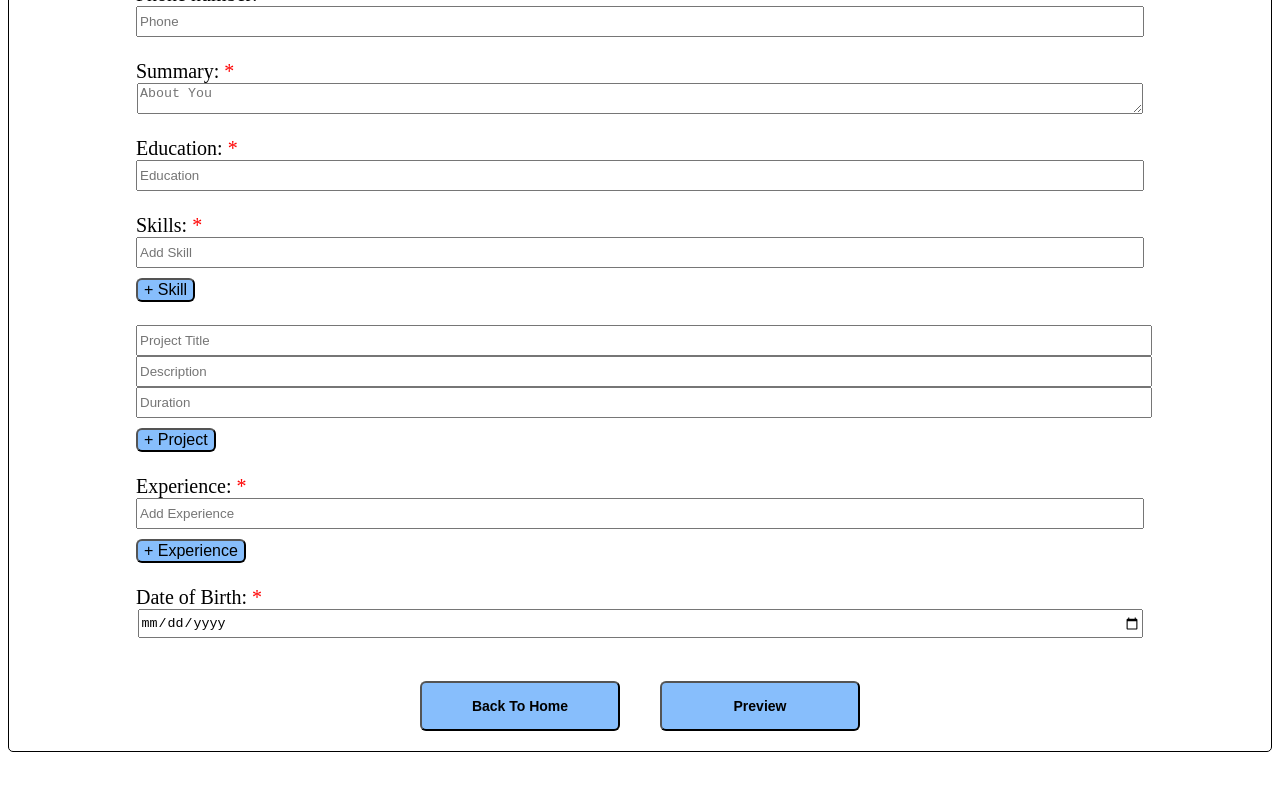
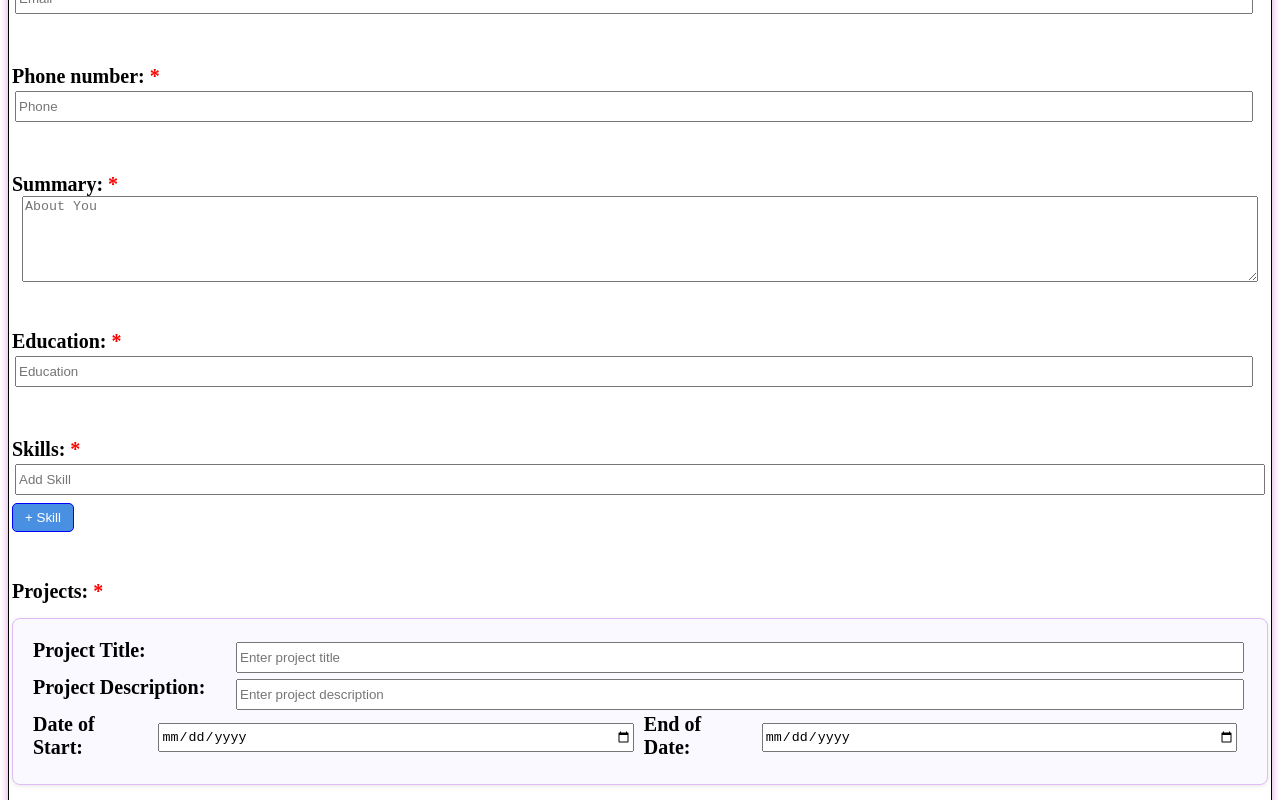
Before and after one commit to simransh05/Resume-App, a React (Vite) app in the folder Frontend/: page /form in a window 1280 px wide. Shown: the part 260-1060 px from the top of the page. Before the commit the page ends 1020 px from the top, so only its background shows below. Built offline with nearby package versions, Linux system fonts and the light colour scheme; no server answers.

Commit message:
Change UI

```diff
--- a/Frontend/src/Components/Form.jsx
+++ b/Frontend/src/Components/Form.jsx
@@ -17,11 +17,11 @@ function Form() {
       {
         title: "",
         description: "",
-        duration: ""
+        start_date: "",
+        end_date: ""
       }
     ],
     experience: [""],
-    dob: ""
   });
 
   const navigate = useNavigate();
@@ -185,27 +185,57 @@ function Form() {
         <br />
 
         <label className="form-label">
+          <div className="main">
+            Projects: <span className="required">*</span>
+          </div>
           {data.projects.map((project, i) => (
-            <div key={i} className="project">
+            <div key={i} className="project-box">
               <div className="project-data">
+                <div className={i === 0 ? "project-group" : "project-group-2"}>
+                  <label className={i === 0 ? "label-form" : "label-form-2"}>Project Title:</label>
                   <input
                     type="text"
-                  placeholder="Project Title"
-                  value={project.title||""}
+                    placeholder="Enter project title"
+                    value={project.title || ""}
                     onChange={(e) => handleProjectChange(i, "title", e.target.value)}
+                    required
                   />
+                </div>
+
+                <div className={i === 0 ? "project-group" : "project-group-2"}>
+                  <label className={i === 0 ? "label-form" : "label-form-2"}>Project Description:</label>
                   <input
                     type="text"
-                  placeholder="Description"
+                    placeholder="Enter project description"
                     value={project.description || ""}
                     onChange={(e) => handleProjectChange(i, "description", e.target.value)}
+                    required
                   />
+                </div>
+
+                <div className={i === 0 ? "date-fields" : "date-fields-2"}>
+                  <div className={i === 0 ? "project-group" : "project-group-2"}>
+                    <label>Date of Start:</label>
                     <input
-                  type="text"
-                  placeholder="Duration"
-                  value={project.duration || ""}
-                  onChange={(e) => handleProjectChange(i, "duration", e.target.value)}
+                      className="dates"
+                      type="date"
+                      value={project.start_date || ""}
+                      onChange={(e) => handleProjectChange(i, "start_date", e.target.value)}
+                      required
                     />
+                  </div>
+
+                  <div className={i === 0 ? "project-group" : "project-group-2"}>
+                    <label>End of Date:</label>
+                    <input
+                      type="date"
+                      className="dates"
+                      value={project.end_date || ""}
+                      onChange={(e) => handleProjectChange(i, "end_date", e.target.value)}
+                      required
+                    />
+                  </div>
+                </div>
               </div>
 
               {i > 0 && (
@@ -263,19 +293,6 @@ function Form() {
         </label>
         <br />
 
-        <label className="form-label">
-          Date of Birth: <span className="required">*</span>
-          <input
-            className="form-input"
-            name="dob"
-            type="date"
-            value={data.dob}
-            onChange={handleChange}
-            required
-          />
-        </label>
-        <br />
-
         <div className="submit">
           {!id && (
             <button
--- a/Frontend/src/Components/Resume.jsx
+++ b/Frontend/src/Components/Resume.jsx
@@ -2,7 +2,7 @@ import React, { useEffect, useState } from "react";
 import { useParams, useNavigate } from "react-router-dom";
 import axios from "axios";
 import "../Resume.css";
-import { FaPhone, FaEnvelope, FaCalendarAlt } from "react-icons/fa";
+import { FaPhone, FaEnvelope } from "react-icons/fa";
 import { toast } from 'react-toastify'
 const API = import.meta.env.VITE_BASE_URL;
 
@@ -33,7 +33,6 @@ function Resume() {
           <ul>
             <li><FaEnvelope className="icon" /> {resumeData.email} </li>
             <li><FaPhone className="icon" /> {resumeData.phone} </li>
-            <li><FaCalendarAlt className="icon" /> {resumeData.dob}</li>
           </ul>
 
           <h2>SUMMARY</h2>
@@ -71,7 +70,7 @@ function Resume() {
                 <li key={index}>
                   <div className="project-info">
                     <strong>{project.title}</strong><br />
-                    <em>{project.duration}</em><br />
+                    <em>{project.start_date} - {project.end_date}</em><br />
                   </div>
                   <span>{project.description}</span>
                 </li>
--- a/Frontend/src/Create.css
+++ b/Frontend/src/Create.css
@@ -4,16 +4,16 @@
     justify-content: center;
     align-items: center;
     flex-direction: column;
-    border: 1px solid black;
 }
 
 .elements {
     display: flex;
     align-items: center;
     justify-content: space-around;
-    border: 1px solid black;
+    border: 1px solid blueviolet;
+    box-shadow: 0 0 15px rgba(0, 0, 0, 0.5);
     padding: 5px;
-    margin: 5px;
+    margin: 10px;
     width: 700px;
     border-radius: 6px;
 }
--- a/Frontend/src/Form.css
+++ b/Frontend/src/Form.css
@@ -6,46 +6,41 @@
     justify-content: center;
     border: 1px solid black;
     border-radius: 5px;
+    box-shadow: 0 0 10px plum;
+    padding: 20px;
 }
 
 .resume-form {
     display: flex;
     flex-direction: column;
     font-size: 20px;
+    gap: 10px;
 }
 
 input,
 textarea {
     display: block;
     margin: auto;
-    width: 1000px;
+    width: 1230px;
     height: 25px;
 }
 
-.add-btn {
-    margin-top: 10px;
-    font-size: 16px;
+textarea {
+    height: 80px;
 }
 
-.submit {
-    display: flex;
-    justify-content: center;
-    align-items: center;
 
+label {
+    display: block;
+    font-weight: 600;
+    margin-bottom: 5px;
 }
 
-.submit-btn {
-    width: 200px;
-    height: 50px;
-    font-size: 14px;
-    font-weight: 600;
-    margin: 20px;
 
-}
-
-button {
-    background-color: rgb(135, 190, 252);
-    border-radius: 6px;
+input:focus,
+textarea:focus {
+    border-color: violet;
+    outline: none;
 }
 
 .required {
@@ -68,70 +63,140 @@ button {
     width: 6%;
 }
 
-.project{
+input {
+    margin: 3px;
+}
+
+.project-box {
+    display: flex;
+    border: 1px solid #e0bdf7;
+    background-color: #faf9ff;
+    border-radius: 8px;
+    padding: 20px;
+    margin: 15px 0;
+    box-shadow: 0 1px 4px rgba(0, 0, 0, 0.1);
+}
+
+.main {
+    margin-bottom: 10px;
+}
+
+.project-group {
     display: flex;
 }
 
-
-.project {
-  display: flex;
-  justify-content: space-between;
-  /* margin-bottom: 10px; */
-  width: 100%;
+.label-form {
+    width: 200px;
 }
 
-.project-data {
-  display: flex;
-  flex-direction: column;
-  width: 100%;
+.project-group input {
+    width: 1000px;
 }
 
-.project-data input {
-  width: 100%;
+.date-fields,
+.date-fields-2 {
+    display: flex;
 }
 
-/* For projects added after the first */
-.project:nth-child(n+2) .project-data {
-  width: 95%;
+.date-fields input {
+    width: 475px;
+    margin: 10px;
 }
 
-/* Delete button style */
-.remove {
-  background-color: #8ab4f8;
-  border: 1px solid black;
-  border-radius: 6px;
-  color: red;
-  font-size: 18px;
-  width: 5%;
-  height: 90px;
-  align-self: center;
-  margin-left: 9px;
-  cursor: pointer;
+.project-group-2 {
+    display: flex;
 }
 
-@media (max-width:992px){
-    .container{
+.label-form-2 {
+    width: 200px;
+}
+
+.project-group-2 input {
+    width: 930px;
+}
+
+.date-fields-2 input {
+    width: 430px;
+    margin: 10px;
+}
+
+.add-btn,
+.remove,
+.remove-btn {
+    background-color: #4a90e2;
+    color: white;
+    padding: 6px 12px;
+    border: 1px solid blue;
+    border-radius: 5px;
+    cursor: pointer;
+    margin-top: 5px;
+}
+
+.add-btn:hover {
+    background-color: #357ab7;
+}
+
+.remove,
+.remove-btn {
+    background-color: #f44336;
+    width: 5%;
+    color: white;
+}
+
+.remove:hover {
+    background-color: #d32f2f;
+}
+
+.submit {
+    display: flex;
+    justify-content: center;
+    gap: 20px;
+    margin-top: 30px;
+}
+
+.submit-btn {
+    background-color: #4a90e2;
+    color: white;
+    padding: 10px 20px;
+    border-radius: 8px;
+    border: 1px solid blue;
+    font-weight: 600;
+    cursor: pointer;
+    transition: 0.2s;
+}
+
+.submit-btn:hover {
+    background-color: #357ab7;
+}
+
+
+
+@media (max-width:992px) {
+    .container {
         display: flex;
         justify-content: center;
         align-items: center;
     }
+
     input,
-    textarea{
+    textarea {
         width: 700px;
     }
 }
 
-@media (max-width:600px){
-    .container{
+@media (max-width:600px) {
+    .container {
         display: flex;
         justify-content: center;
         align-items: center;
     }
+
     input,
-    textarea{
+    textarea {
         width: 450px;
     }
-    .array-field input{
+
+    .array-field input {
         width: 74%;
     }
 }
--- a/Frontend/src/Resume.css
+++ b/Frontend/src/Resume.css
@@ -1,7 +1,3 @@
-.resume-panel {
-  border: 1px solid black;
-}
-
 .resume-container {
   max-width: 900px;
   margin: 40px auto;
```
Also changed, not shown: 2 other files (tests, documents, lock files or other folders). Lines whose indentation alone changed are shown as unchanged.
